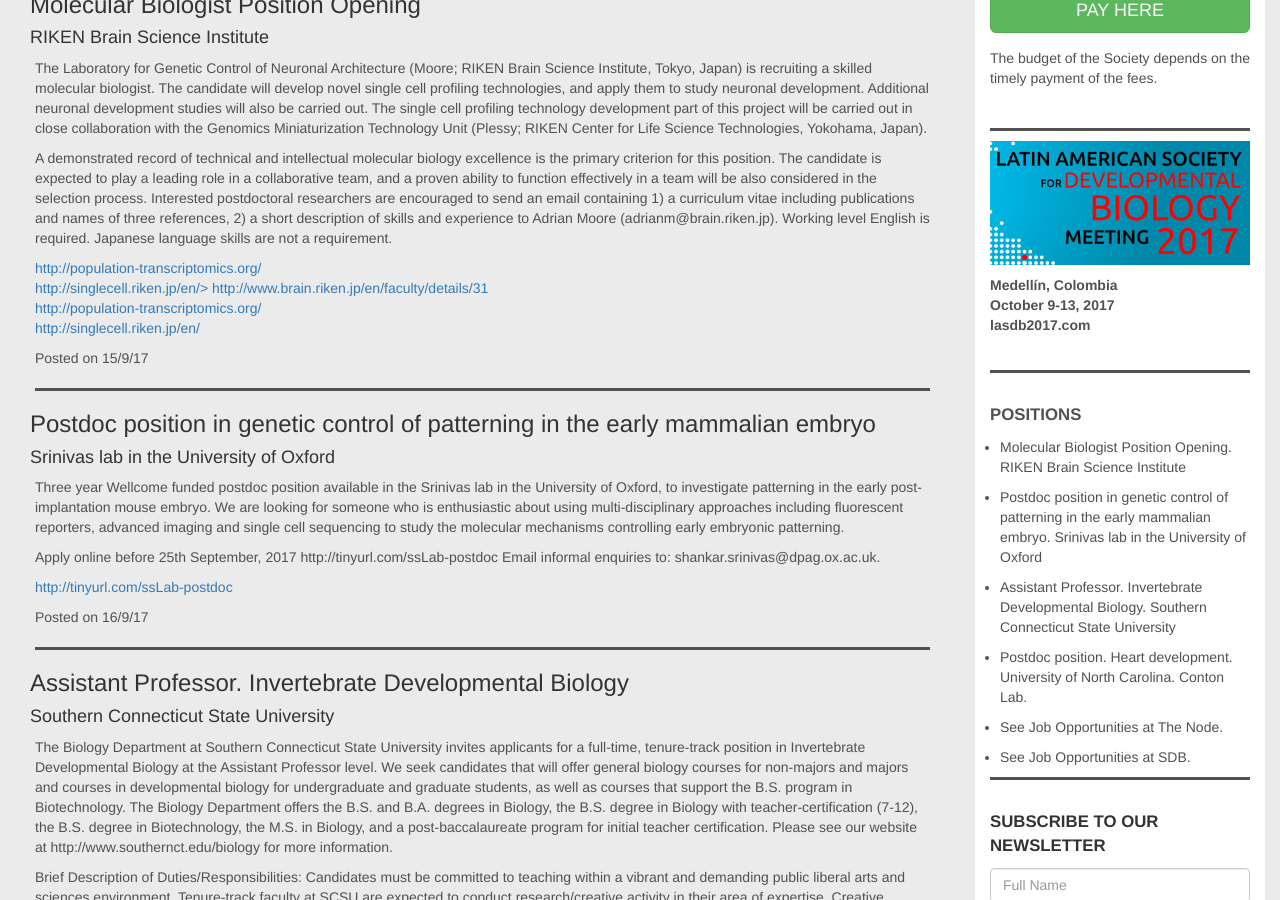
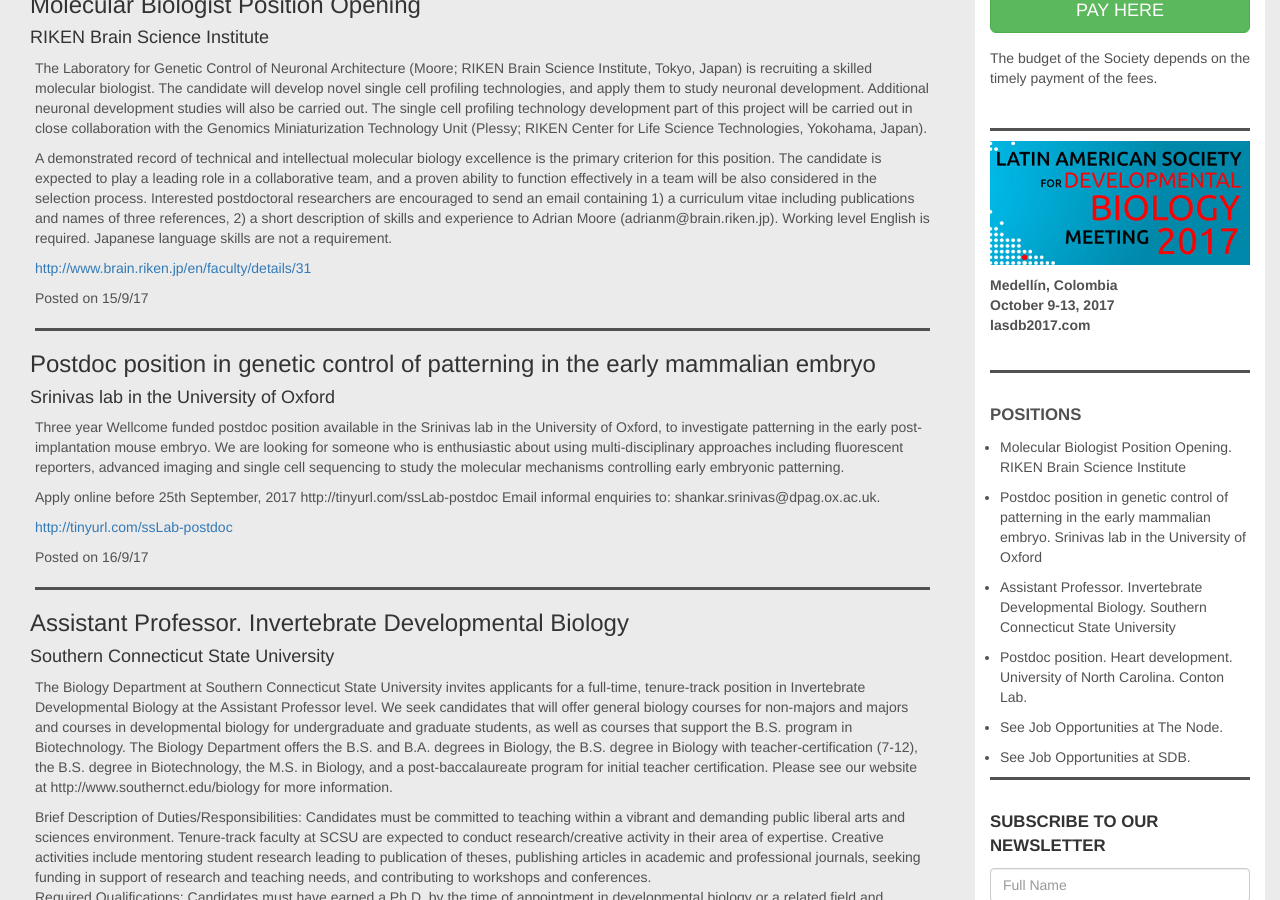
Before and after one commit to lasdb/lasdb.github.io, a Jekyll site: the page built from _posts/2000-01-01-jobs.markdown, in a window 1280 px wide and 900 px high, scrolled down 326 px. Built offline with Jekyll 4.4.1, drawn with Linux system fonts in a browser that asks for light colours; nearby versions of some CDN libraries.

Commit message:
Update 2000-01-01-jobs.markdown

```diff
--- a/_posts/2000-01-01-jobs.markdown
+++ b/_posts/2000-01-01-jobs.markdown
@@ -12,9 +12,7 @@
 The candidate will develop novel single cell profiling technologies, and apply them to study neuronal development. Additional neuronal development studies will also be carried out. The single cell profiling technology development part of this project will be carried out in close collaboration with the Genomics Miniaturization Technology Unit (Plessy; RIKEN Center for Life Science Technologies, Yokohama, Japan).'
     par2: 'A demonstrated record of technical and intellectual molecular biology excellence is the primary criterion for this position. The candidate is expected to play a leading role in a collaborative team, and a proven ability to function effectively in a team will be also considered in the selection process.
 Interested postdoctoral researchers are encouraged to send an email containing 1) a curriculum vitae including publications and names of three references, 2) a short description of skills and experience to Adrian Moore (adrianm@brain.riken.jp). Working level English is required. Japanese language skills are not a requirement.'
-    URL: 'http://www.brain.riken.jp/en/faculty/details/31 <br>
-          http://population-transcriptomics.org/  <br>
-          http://singlecell.riken.jp/en/'
+    URL: 'http://www.brain.riken.jp/en/faculty/details/31'
   - title: 'Postdoc position in genetic control of patterning in the early mammalian embryo'
     date: '16/9/17'
     subtitle: 'Srinivas lab in the University of Oxford'
```
